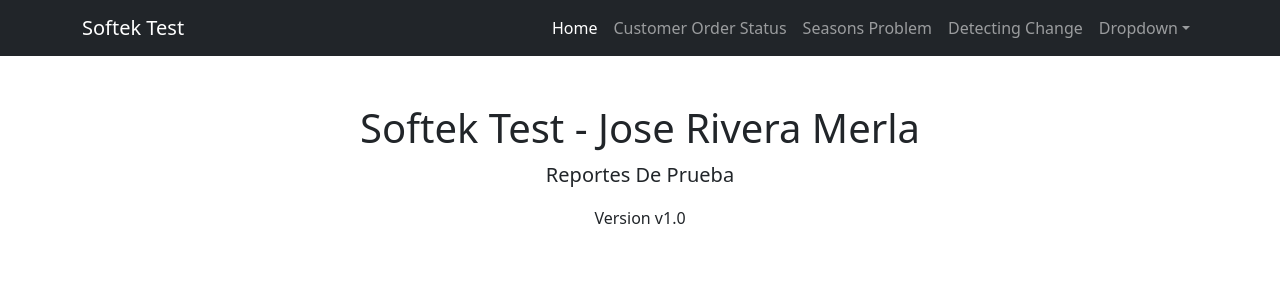
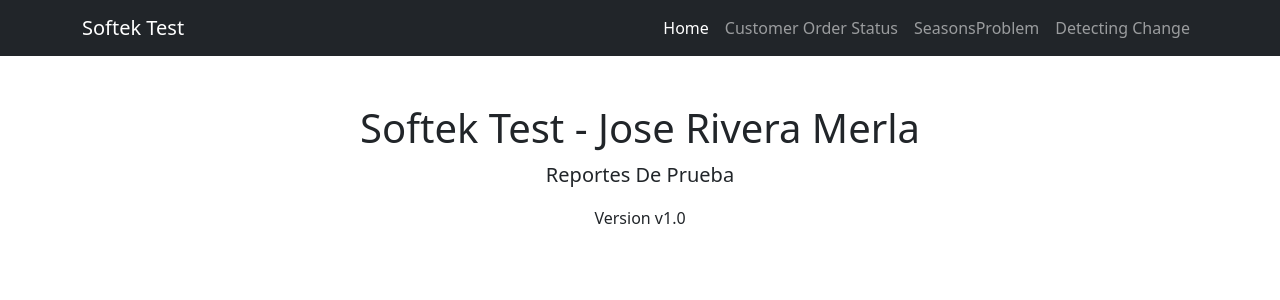
Before and after one commit to jriveramerla/softek, a Django app: page /Reports/index in a window 1280 px wide. Shown: the top 300 px of the page. Run offline with Django 3.2, Linux system fonts and the light colour scheme; some libraries are stand-ins or nearby versions.

Commit message:
:wqFinished

```diff
--- a/Reports/models.py
+++ b/Reports/models.py
@@ -19,3 +19,5 @@ class customer_orders(models.Model):
 class weather(models.Model):
     date            = models.DateField()
     was_rainy       = models.BooleanField()
+    def getData(self):
+        return dict(date=self.date, was_rainy=self.was_rainy)
--- a/Reports/templates/Reports/index.html
+++ b/Reports/templates/Reports/index.html
@@ -20,13 +20,10 @@
                 <button class="navbar-toggler" type="button" data-bs-toggle="collapse" data-bs-target="#navbarSupportedContent" aria-controls="navbarSupportedContent" aria-expanded="false" aria-label="Toggle navigation"><span class="navbar-toggler-icon"></span></button>
                 <div class="collapse navbar-collapse" id="navbarSupportedContent">
                     <ul class="navbar-nav ms-auto mb-2 mb-lg-0">
-                        <li class="nav-item"><a class="nav-link active" aria-current="page" href="#">Home</a></li>
+                        <li class="nav-item"><a class="nav-link active" aria-current="page" href="{% url 'index' %}">Home</a></li>
 			<li class="nav-item"><a class="nav-link" href="{% url 'CustomerOrderStatus' %}">Customer Order Status</a></li>
-                        <li class="nav-item"><a class="nav-link" href="#">Seasons Problem</a></li>
-                        <li class="nav-item"><a class="nav-link" href="#">Detecting Change</a></li>
-                        <li class="nav-item dropdown">
-                            <a class="nav-link dropdown-toggle" id="navbarDropdown" href="#" role="button" data-bs-toggle="dropdown" aria-expanded="false">Dropdown</a>
-                        </li>
+                        <li class="nav-item"><a class="nav-link" href="{% url 'SeasonsProblem' %}">SeasonsProblem</a></li>
+                        <li class="nav-item"><a class="nav-link" href="{% url 'DetectingChange' %}">Detecting Change</a></li>
                     </ul>
                 </div>
             </div>
--- a/Reports/urls.py
+++ b/Reports/urls.py
@@ -2,6 +2,8 @@ from django.conf.urls import url
 from Reports import views
 
 urlpatterns = [
-    url(r'^index$'              , views.index             ,name='index'),
-    url(r'^CustomerOrderStatus$'              , views.CustomerOrderStatus,name='CustomerOrderStatus'),
+    url(r'^index$'              , views.index               ,name='index'),
+    url(r'^CustomerOrderStatus$', views.CustomerOrderStatus ,name='CustomerOrderStatus'),
+    url(r'^SeasonsProblem$'     , views.SeasonsProblem      ,name='SeasonsProblem'),
+    url(r'^DetectingChange$'    , views.DetectingChange     ,name='DetectingChange'),
 ]
--- a/Reports/views.py
+++ b/Reports/views.py
@@ -2,6 +2,7 @@ from django.shortcuts import render
 from django.db import connection
 import pandas
 from Reports.models import customer_ord_lines
+from Reports.models import weather
 
 def index(request):
     return render(request, 'Reports/index.html',
@@ -12,6 +13,40 @@ def index(request):
                                 <p>Version v1.0</p>
                             </div>
                  '''))
+
+def DetectingChange(request):
+    df                   = pandas.DataFrame([r.getData() for r in weather.objects.order_by('date')])
+    df.loc[:,'rain']     = df.loc[:,'was_rainy']
+    df.loc[:,'was_rainy']= df.rain.shift(1)!=df.rain
+
+    return render(request, 'Reports/index.html',
+            dict(Content='<h1>Detecting Change</h1><br>'+df.loc[df.was_rainy.eq(True)&df.rain.eq(True)].loc[:,['date','was_rainy']].to_html()))
+
+def SeasonsProblem(request):
+    with connection.cursor() as cursor:
+        query = """
+        SELECT distinct
+            F.ord_id,
+            F.ord_dt
+        FROM reports_customer_orders F
+        """
+        cursor.execute(query)
+        df      = pandas.DataFrame( [dict(ord_id=r[0],ord_dt=r[1]) for r in cursor.fetchall()])
+        def getSeason(x):
+            MyDay=(x.year*10000+x.month*100+x.day)
+            if   (x.year*10000+319) >= MyDay <= (x.year*10000+619):
+                rv= 'Sprint'
+            elif (x.year*10000+620) >= MyDay <= (x.year*10000+921):
+                rv='Summer'
+            elif (x.year*10000+922) >= MyDay <= (x.year*10000+1220):
+                rv='Fall'
+            else:
+                rv='Winter'
+            return rv
+        df.loc[:,'Season']=df.ord_dt.apply(getSeason)
+        df.drop(['ord_dt'],axis='columns',inplace=True)
+    return render(request, 'Reports/index.html',
+                    dict(Content='<h1>Order Seasons Report</h1><br>'+df.to_html()))
 
 def CustomerOrderStatus(request):
     with connection.cursor() as cursor:
```
